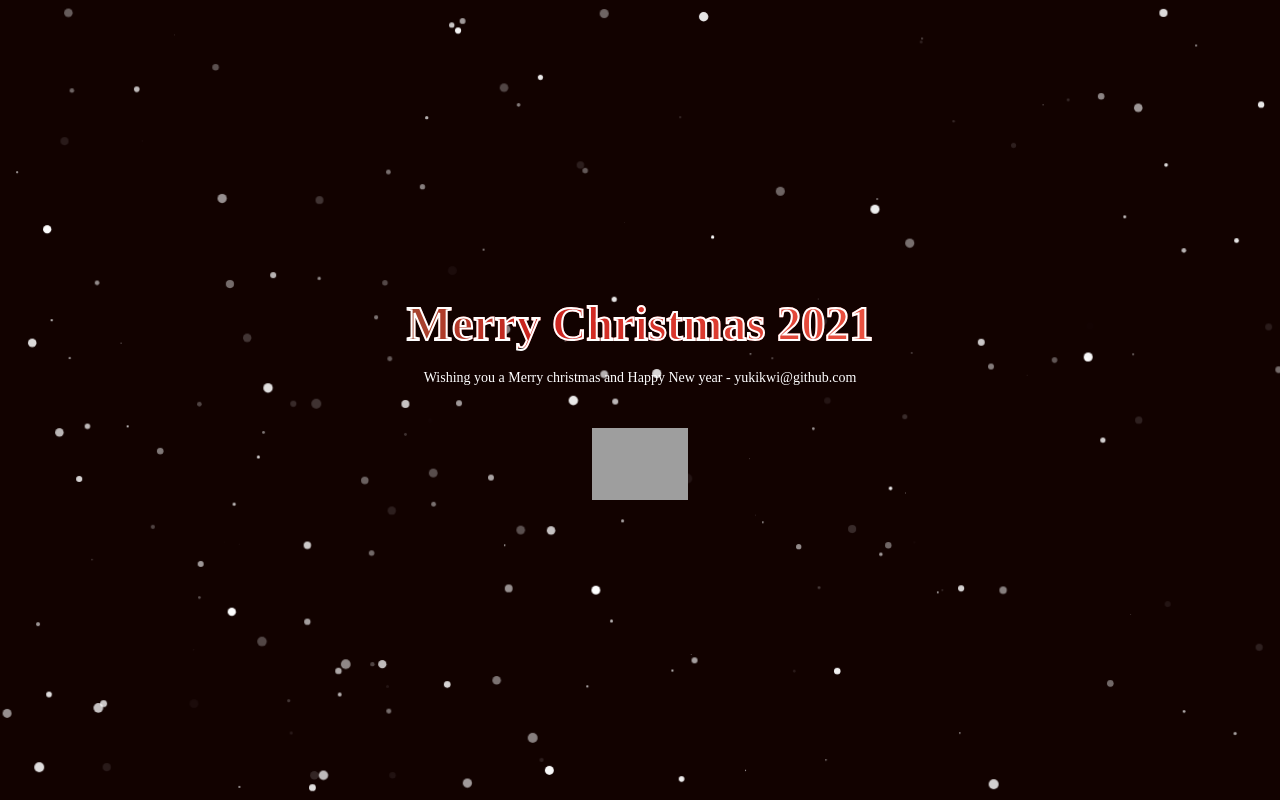
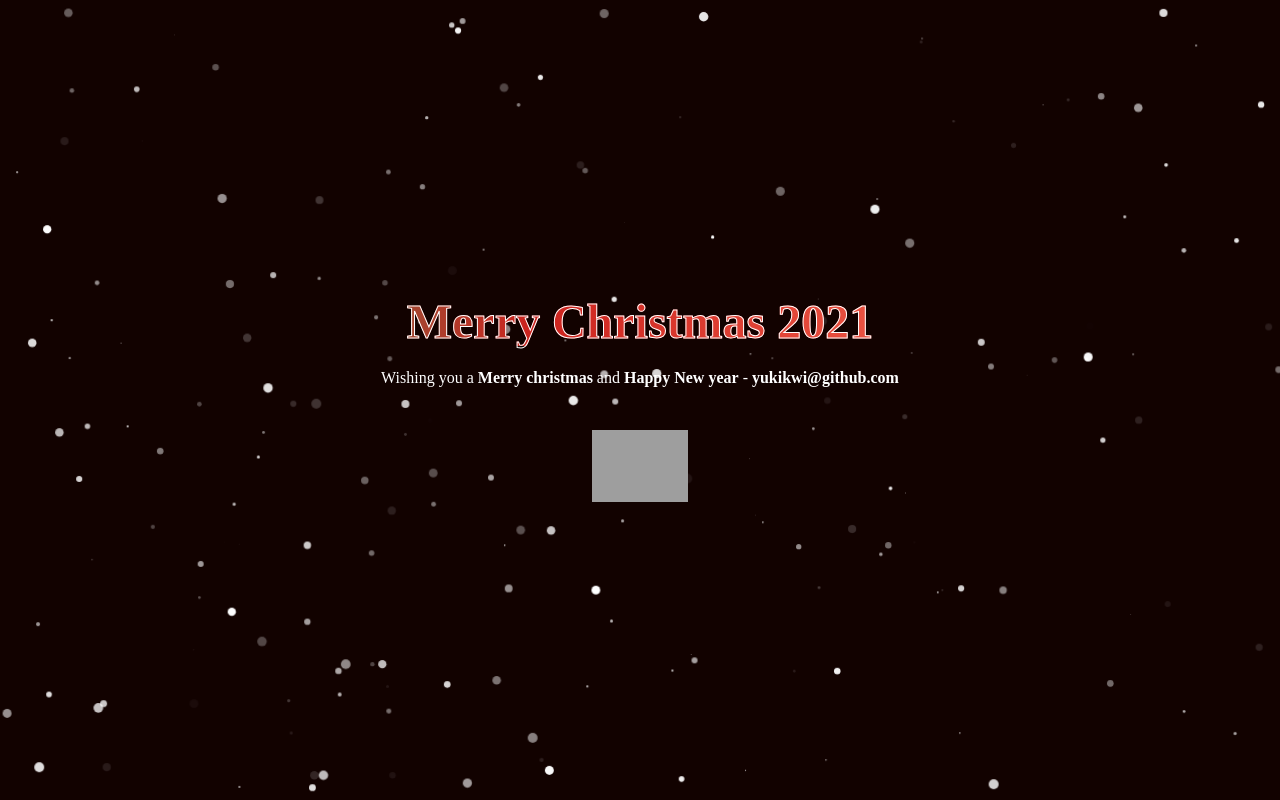
Before and after one commit to yukikwi/react-christmas-2021, a Gatsby site: page / in a window 1280 px wide. Shown: the top 800 px of the page. Built offline with nearby package versions, Linux system fonts and the light colour scheme; Gatsby itself is replaced by a stand-in of ours; grey boxes are pictures that could not be loaded.

Commit message:
Add html meta and update text style

```diff
--- a/src/pages/index.js
+++ b/src/pages/index.js
@@ -1,6 +1,7 @@
 import * as React from "react"
 import '../assets/css/main.css'
 import '../assets/css/snow.scss'
+import { Helmet } from "react-helmet"
 import styled, {keyframes} from 'styled-components'
 import tw from 'tailwind-styled-components'
 import Snow from '../components/Snow'
@@ -13,9 +14,15 @@ const IndexPage = () => {
       <Snow />
       <Container>
         <RainbowText>Merry Christmas 2021</RainbowText>
-        <h3 className="text-white mx-auto text-center mb-10 mb:text-md text-sm md:w-full w-5/6">Wishing you a Merry christmas and Happy New year - yukikwi@github.com</h3>
+        <h3 className="text-white mx-auto text-center mb-10 mb:text-xl text-md md:w-full w-5/6">Wishing you a <strong>Merry christmas</strong> and <strong>Happy New year</strong> - <  strong>yukikwi@github.com</strong></h3>
         <img className="w-24" src={christmasTree} alt="christmas tree" />
       </Container>
+
+      {/* Meta */}
+      <Helmet>
+        <meta charSet="utf-8" />
+        <title>Merry Christmas 2021 🎅</title>
+      </Helmet>
     </div>
   )
 }
@@ -41,9 +48,6 @@ const RainbowTextCss = styled.h1`
 	animation: ${gradient} 10s ease infinite;
 	background-size: 400% 400%;
   -webkit-text-stroke: 1px white;
-  @media (min-width: 768px) {
-    -webkit-text-stroke: 2px white;
-  }
 `
 const RainbowText = tw(RainbowTextCss)`
   text-3xl
```
